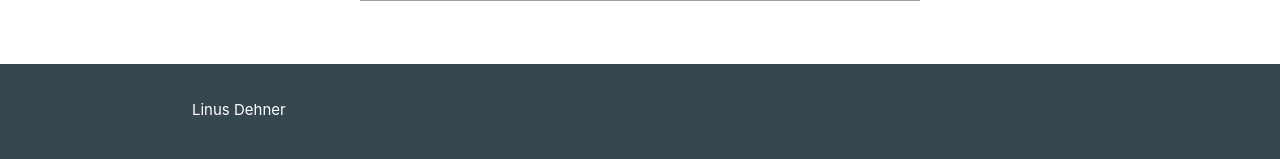
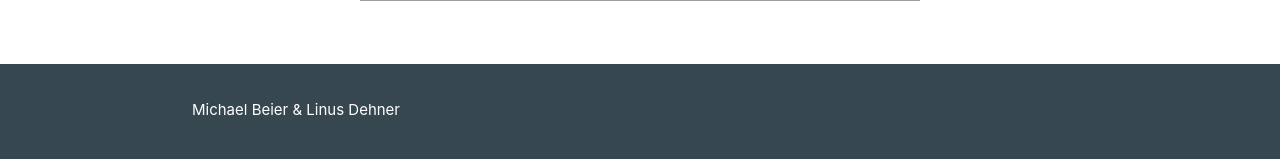
Before and after one commit to ldehner/webshop, a PHP site: page /index.php in a window 1280 px wide. Shown: the part 641-800 px from the top of the page. Run offline with PHP 8.4, Linux system fonts and the light colour scheme; some libraries are stand-ins or nearby versions; grey boxes are pictures that could not be loaded.

Commit message:
Final version

```diff
--- a/open.php
+++ b/open.php
@@ -137,7 +137,7 @@ class gui {
                         <footer class="page-footer blue-grey darken-3">
                         <div class="container">
                         <div class="col l4">
-                        <p>Linus Dehner</p>
+                        <p>Michael Beier & Linus Dehner</p>
                         <br>
                         </div>
                         </div>
```
